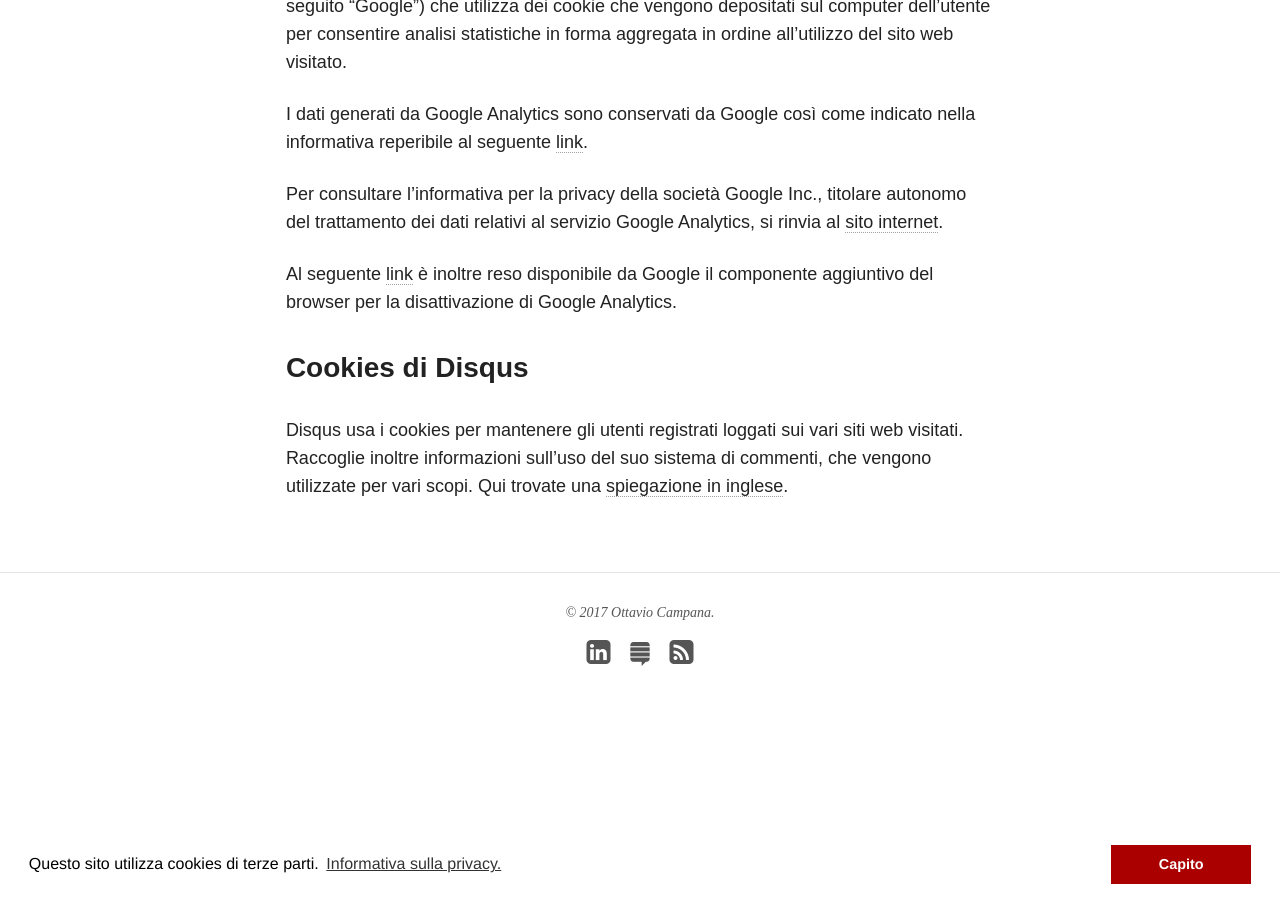
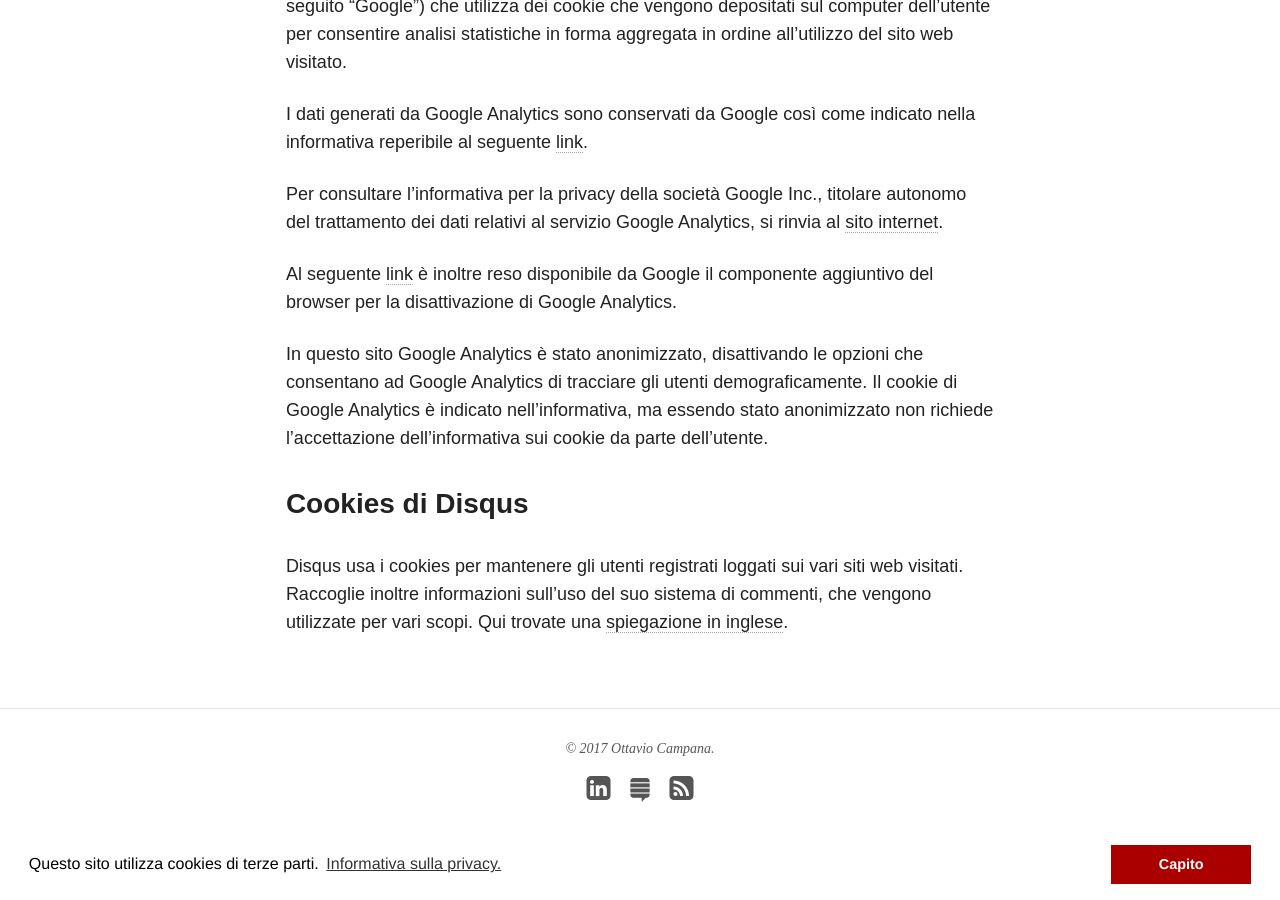
Before and after one commit to ocampana/ocampana.github.io, a Jekyll site: the page built from cookies/index.md, in a window 1280 px wide and 900 px high, scrolled down 1551 px. Built offline with Jekyll 4.4.1, drawn with Linux system fonts in a browser that asks for light colours; nearby versions of some CDN libraries; some of the changed lines change nothing that is shown.

Commit message:
Fix cookies

```diff
--- a/_includes/scripts.html
+++ b/_includes/scripts.html
@@ -38,15 +38,13 @@
 {% if site.owner.google.analytics %}
 <!-- Asynchronous Google Analytics snippet -->
 <script>
-  if (document.cookie.search ('cookieconsent_status=dismiss') >= 0)
-  {
     (function(i,s,o,g,r,a,m){i['GoogleAnalyticsObject']=r;i[r]=i[r]||function(){
       (i[r].q=i[r].q||[]).push(arguments)},i[r].l=1*new Date();a=s.createElement(o),
       m=s.getElementsByTagName(o)[0];a.async=1;a.src=g;m.parentNode.insertBefore(a,m)
     })(window,document,'script','https://www.google-analytics.com/analytics.js','ga');
 
     ga('create', '{{ site.owner.google.analytics }}', 'auto');
+    ga('set', 'anonymizeIP', true);
     ga('send', 'pageview');
-  }
 </script>
 {% endif %}
--- a/cookies/index.md
+++ b/cookies/index.md
@@ -33,6 +33,8 @@ Per consultare l’informativa per la privacy della società Google Inc., titola
 
 Al seguente [link](https://tools.google.com/dlpage/gaoptout?hl=it) è inoltre reso disponibile da Google il componente aggiuntivo del browser per la disattivazione di Google Analytics.
 
+In questo sito Google Analytics è stato anonimizzato, disattivando le opzioni che consentano ad Google Analytics di tracciare gli utenti demograficamente. Il cookie di Google Analytics è indicato nell'informativa, ma essendo stato anonimizzato non richiede l'accettazione dell'informativa sui cookie da parte dell'utente.
+
 ### Cookies di Disqus
 
 Disqus usa i cookies per mantenere gli utenti registrati loggati sui vari siti web visitati. Raccoglie inoltre informazioni sull’uso del suo sistema di commenti, che vengono utilizzate per vari scopi. Qui trovate una [spiegazione in inglese](https://help.disqus.com/customer/portal/articles/466235-use-of-cookies).
```
